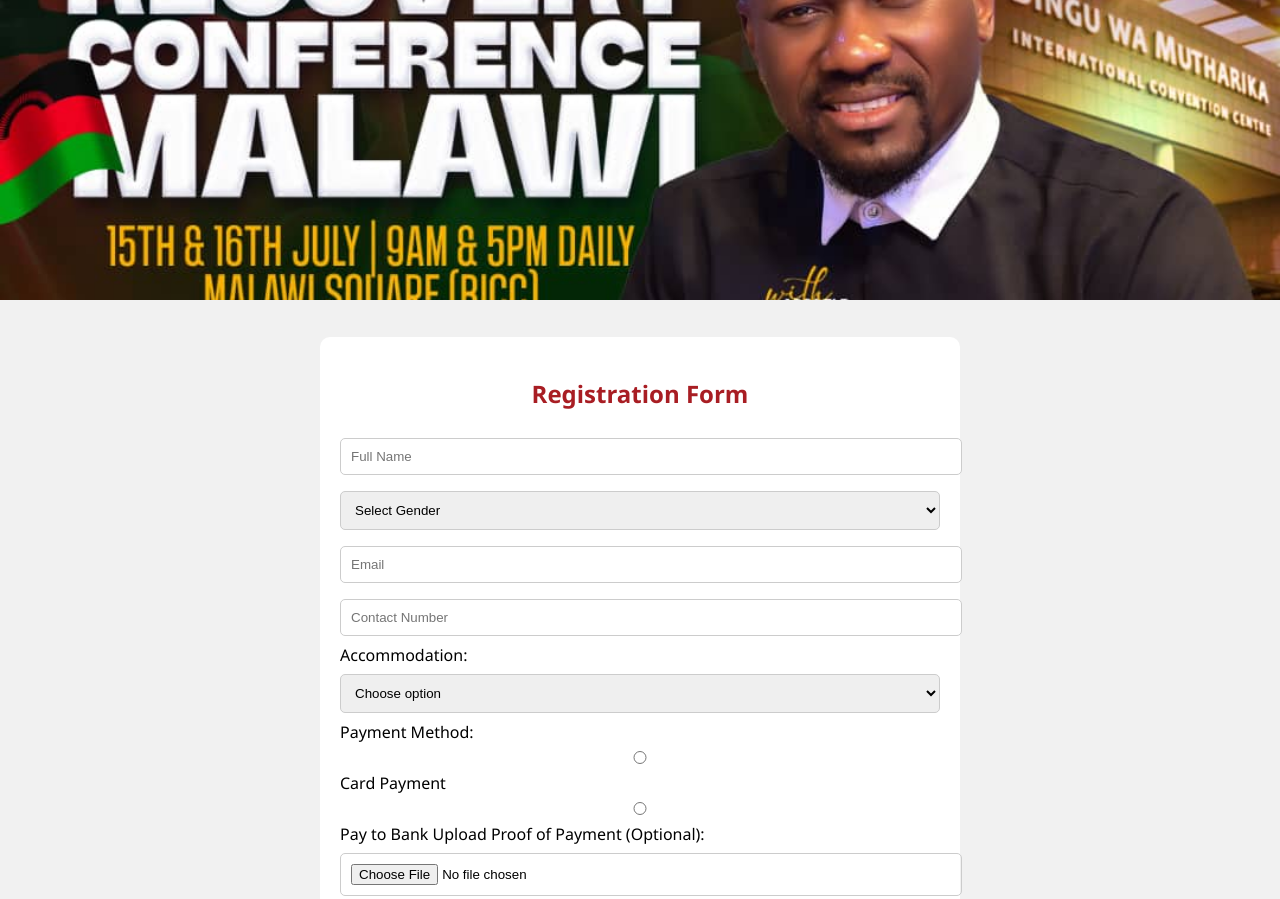
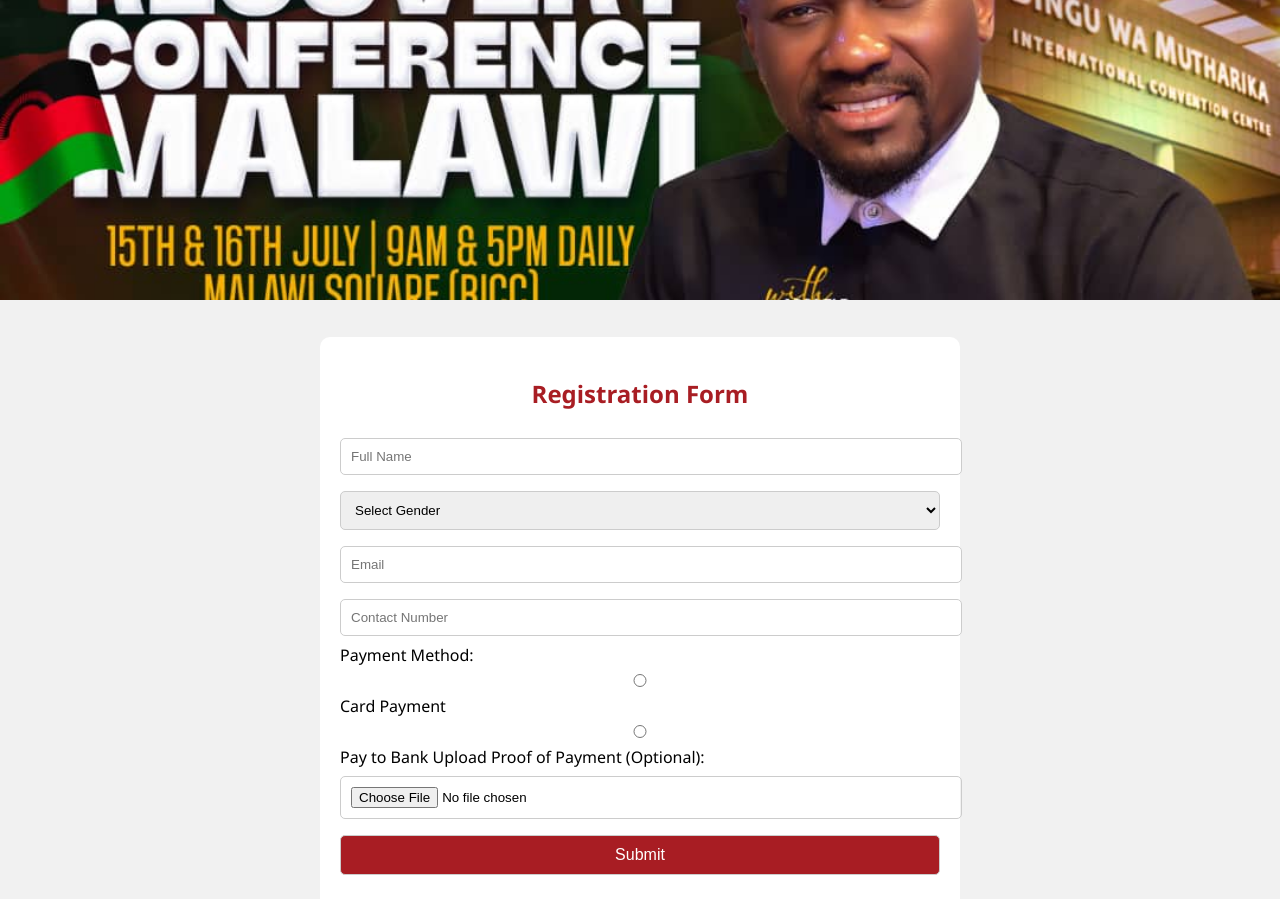
Before and after one commit to Taistois/RecoveryConferenceMalawi, a website: page views/index.html in a window 1280 px wide. Shown: the top 899 px of the page. Drawn offline with Linux system fonts and the light colour scheme; files that its build step writes are made by us from their sources; files whose address does not match are found by name.

Commit message:
pages changed

```diff
--- a/server.js
+++ b/server.js
@@ -16,7 +16,7 @@
 app.use(bodyParser.json());
 
 app.post("/register", async (req, res) => {
-  const { name, gender, email, contact, accommodation, paymentOption, proofUrl } = req.body;
+  const { name, gender, email, contact, paymentOption, proofUrl } = req.body;
 
   try {
     // Check for duplicates
@@ -34,7 +34,6 @@
       gender,
       email,
       contact,
-      accommodation,
       paymentOption,
       proofUrl: proofUrl || "",
       timestamp: admin.firestore.FieldValue.serverTimestamp(),
--- a/views/index.html
+++ b/views/index.html
@@ -23,14 +23,6 @@
       </select>
       <input type="email" id="email" placeholder="Email" required />
       <input type="tel" id="contact" placeholder="Contact Number" required />
-
-      <label for="accommodation">Accommodation:</label>
-      <select id="accommodation" required>
-        <option value="">Choose option</option>
-        <option>BICC</option>
-        <option>Golden Peacock</option>
-      </select>
-
       <label>Payment Method:</label>
       <label><input type="radio" name="paymentOption" value="Card Payment" /> Card Payment</label>
       <label><input type="radio" name="paymentOption" value="Pay to Bank" /> Pay to Bank</label>
@@ -60,7 +52,6 @@
         gender: document.getElementById("gender").value,
         email: document.getElementById("email").value,
         contact: document.getElementById("contact").value,
-        accommodation: document.getElementById("accommodation").value,
         paymentOption: document.querySelector('input[name="paymentOption"]:checked')?.value || "",
         proofUrl,
       };
```
